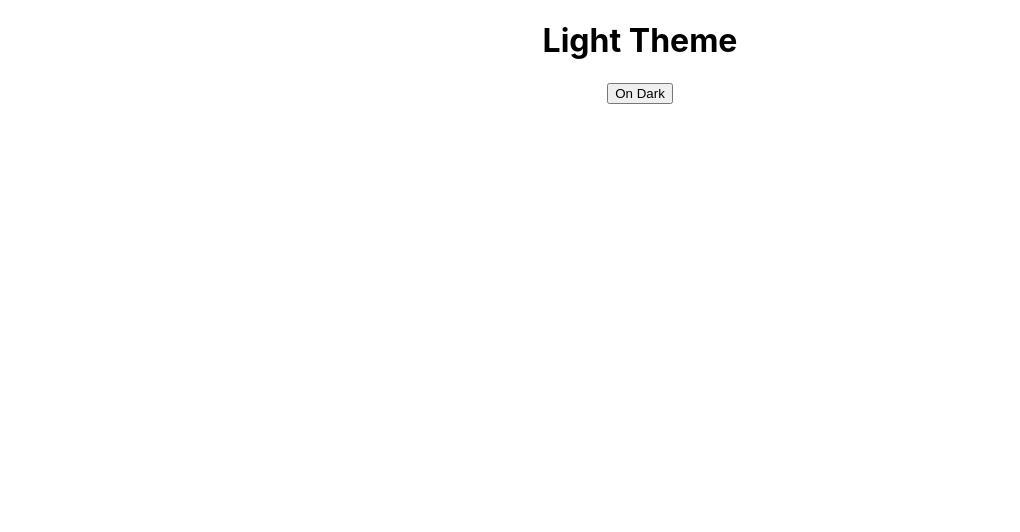
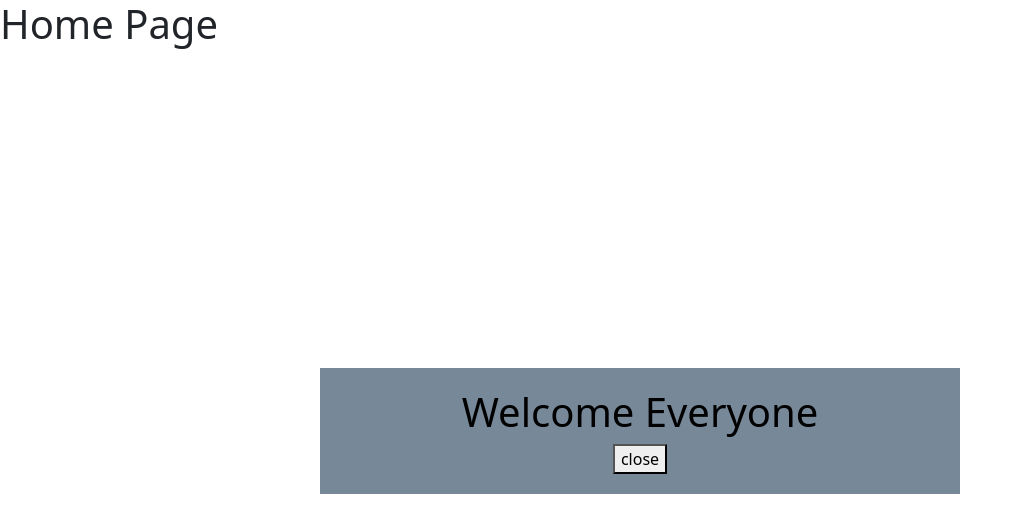
Before and after one commit to KethraPackiamB/React_Concepts, a React (Create React App) app: page / in a window 1280 px wide. Shown: the top 532 px of the page, without its empty margins (0-1020 px from the left). Built offline with nearby package versions, Linux system fonts and the light colour scheme.

Commit message:
Created POP Up

```diff
--- a/package.json
+++ b/package.json
@@ -7,7 +7,9 @@
     "@testing-library/jest-dom": "^6.8.0",
     "@testing-library/react": "^16.3.0",
     "@testing-library/user-event": "^13.5.0",
+    "bootstrap": "^5.3.8",
     "react": "^19.1.1",
+    "react-bootstrap": "^2.10.10",
     "react-dom": "^19.1.1",
     "react-scripts": "5.0.1",
     "web-vitals": "^2.1.4"
--- a/src/App.js
+++ b/src/App.js
@@ -2,13 +2,17 @@ import './App.css';
 import { Counter } from './Components/Counter';
 import { ToggleTheme } from './Components/ToggleTheme';
 import { UserTable } from './Components/UserTable';
+import { PopUp } from './WelcomeBackPopup/PopUp';
+import { ShowPopUp } from './WelcomeBackPopup/ShowPopUp';
 
 function App() {
   return (
     <div>
       {/* <UserTable/> */}
       {/* <Counter/> */}
-      <ToggleTheme/>
+      {/* <ToggleTheme/> */}
+      {/* <PopUp/> */}
+      <ShowPopUp/>
     </div>
   );
 }
--- a/src/Components/ToggleTheme.jsx
+++ b/src/Components/ToggleTheme.jsx
@@ -1,4 +1,5 @@
 import { useToggle } from "../utils/useToggle";
+import { Button } from "react-bootstrap";
 
 export const ToggleTheme = () => {
   const { isOn, handleState } = useToggle();
--- /dev/null
+++ b/src/Constants.js
@@ -0,0 +1,3 @@
+export const Constants = {
+    FETCH_USERS_API: "https://jsonplaceholder.typicode.com/users",
+}
--- /dev/null
+++ b/src/WelcomeBackPopup/PopUp.jsx
@@ -0,0 +1,20 @@
+export const PopUp = ({onHide}) => {
+
+  const style = {
+    backgroundColor : "#789",
+    color: "#000",
+    padding : "20px",
+    margin : "40vh",
+
+  }
+
+
+    return(
+        <div style={style}>
+          <center>
+           <h1>Welcome Everyone</h1>
+           <button onClick={onHide}>close</button>
+           </center>
+        </div>
+    )
+}
--- /dev/null
+++ b/src/WelcomeBackPopup/ShowPopUp.jsx
@@ -0,0 +1,24 @@
+import { useEffect, useState } from "react";
+import { PopUp } from "./PopUp";
+
+export const ShowPopUp = () => {
+
+    const [showPopUp, setShowPopUp] = useState(false);
+
+    useEffect(() => {
+       const timer = setInterval(()=> {
+        setShowPopUp(true);
+       },1000);
+
+       return(()=>{
+        clearInterval(timer);
+       })
+    },[]);
+
+    return(
+        <div>
+            <h1>Home Page</h1>
+           {showPopUp && <PopUp onHide={()=> {setShowPopUp(false)}}/>}
+        </div>
+    )
+}
--- a/src/index.js
+++ b/src/index.js
@@ -2,6 +2,7 @@ import React from 'react';
 import ReactDOM from 'react-dom/client';
 import './index.css';
 import App from './App';
+import 'bootstrap/dist/css/bootstrap.min.css';
 import reportWebVitals from './reportWebVitals';
 
 const root = ReactDOM.createRoot(document.getElementById('root'));
--- a/src/utils/useUser.js
+++ b/src/utils/useUser.js
@@ -1,10 +1,11 @@
 import { useState, useEffect } from "react";
+import { Constants } from "../Constants";
 
 export const useUser = () => {
   const [users, setUsers] = useState([]);
 
   const fetchUsers = async () => {
-    const response = await fetch("https://jsonplaceholder.typicode.com/users");
+    const response = await fetch(Constants.FETCH_USERS_API);
     const data = await response.json();
     setUsers(data);
   };
```
Also changed, not shown: src/utils/useCounter.js (line endings or trailing spaces), 1 other file (tests, documents, lock files or other folders).
